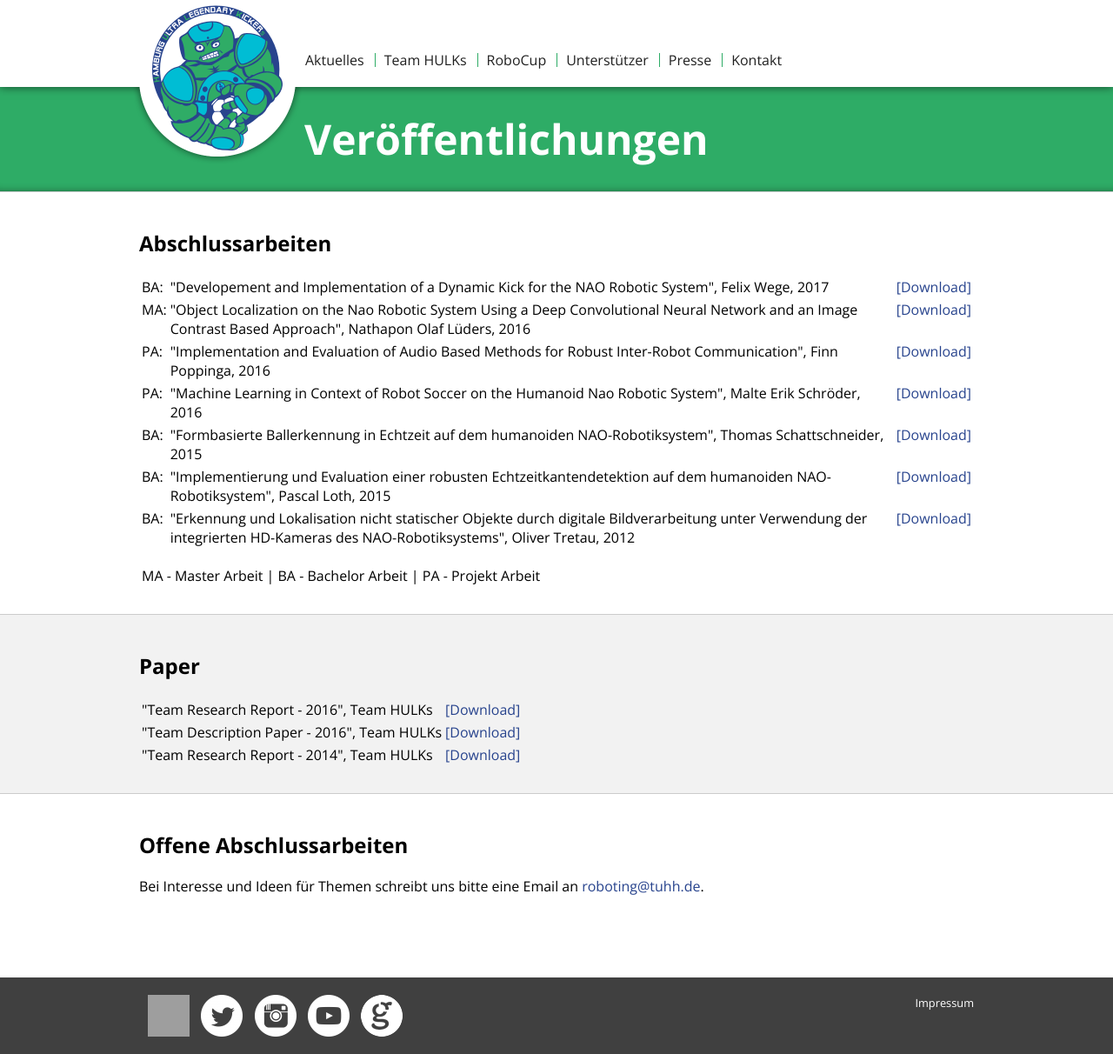
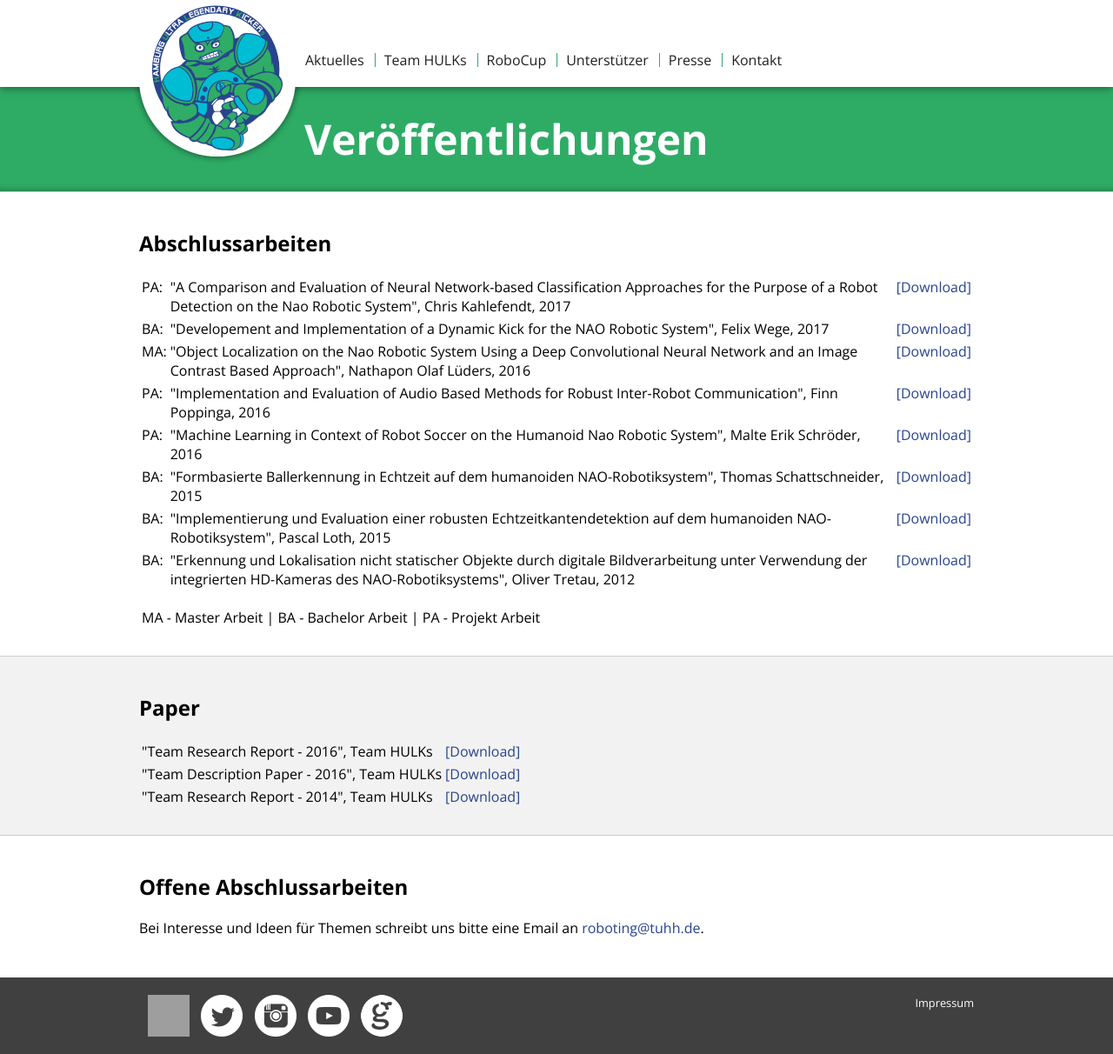
Before and after one commit to HULKs/hulks.github.io, a Jekyll site: the page built from teamhulks/publications.html, in a window 1280 px wide and 1212 px high. Shown: the whole window at 87% size. Built offline with Jekyll 4.4.1, drawn with Linux system fonts in a browser that asks for light colours; grey boxes are pictures that could not be loaded.

Commit message:
Add Chris' PA to publications

```diff
--- a/teamhulks/publications.html
+++ b/teamhulks/publications.html
@@ -13,6 +13,11 @@ title: Abschlussarbeiten
   <div class="container" id="publications">
     <h2>Abschlussarbeiten</h2>
     <table>
+	  <tr>
+        <td valign="top">PA:</td>
+        <td>"A Comparison and Evaluation of Neural Network-based Classification Approaches for the Purpose of a Robot Detection on the Nao Robotic System", Chris Kahlefendt, 2017</td>
+        <td valign="top"><a href="{{site.path}}/_files/PA_Chris_Kahlefendt.pdf" target="_blank">[Download]</a></td>
+      </tr>
       <tr>
         <td valign="top">BA:</td>
         <td>"Developement and Implementation of a Dynamic Kick for the NAO Robotic System", Felix Wege, 2017</td>
```
Also changed, not shown: 1 other file.
